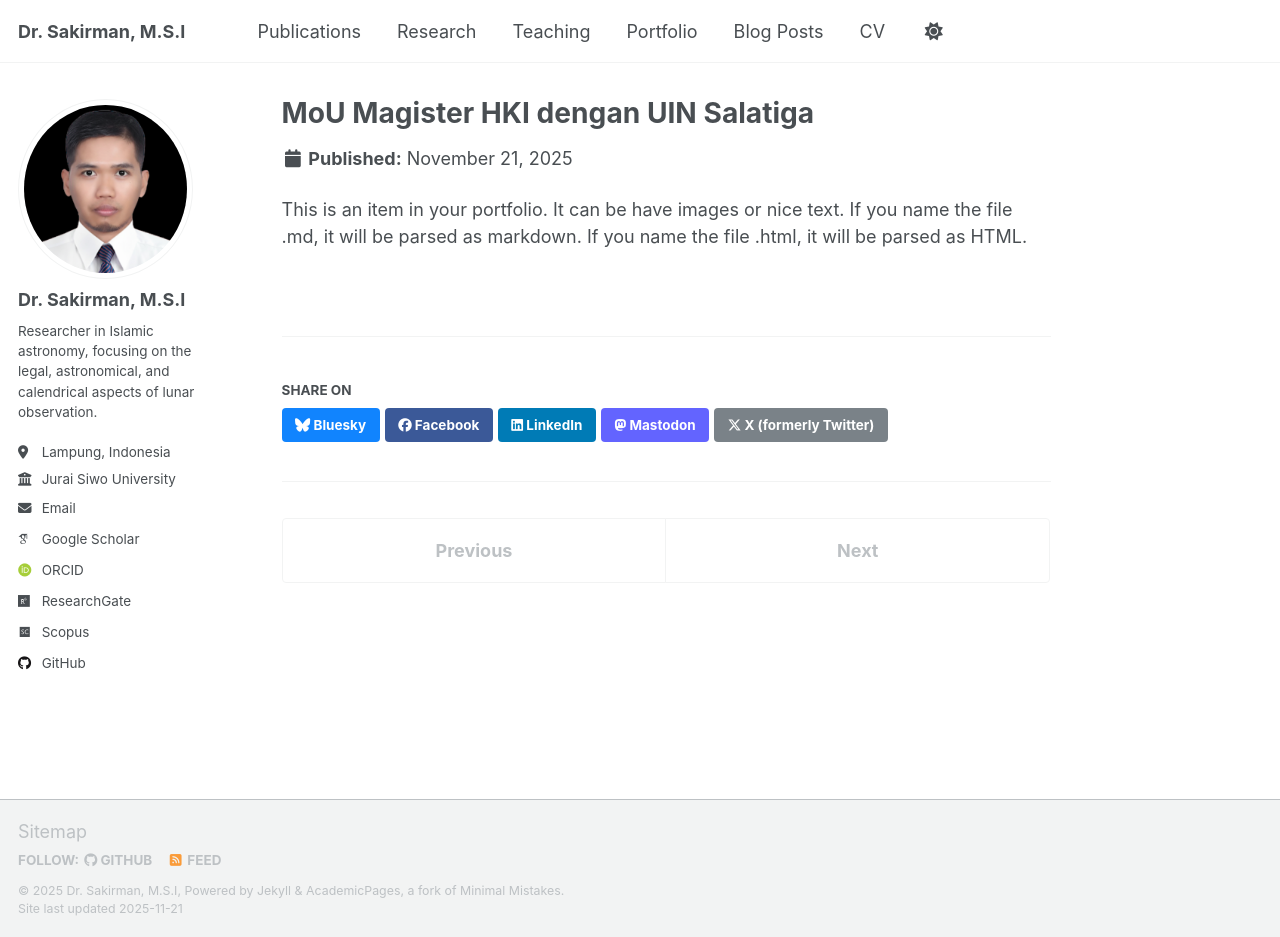
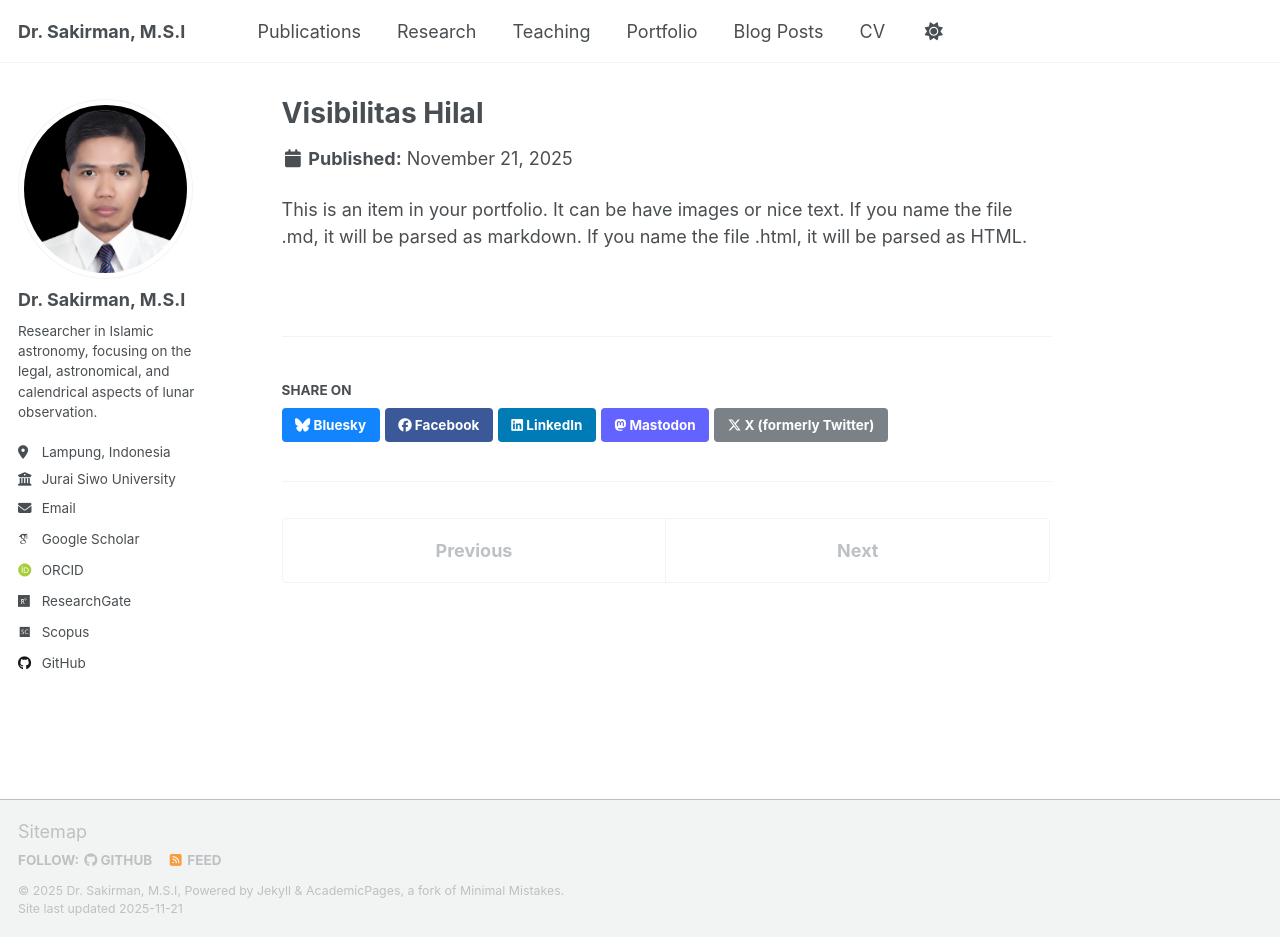
Before and after one commit to sakir-man/sakir-man.github.io, a Jekyll site: the page built from _portfolio/portfolio-1.md, in a window 1280 px wide and 937 px high. Built offline with Jekyll 4.4.1, drawn with Linux system fonts in a browser that asks for light colours; some web fonts are replaced; a script that is not in the unit is left out.

Commit message:
Update portfolio-1.md

```diff
--- a/_portfolio/portfolio-1.md
+++ b/_portfolio/portfolio-1.md
@@ -1,6 +1,6 @@
 ---
-title: "MoU Magister HKI dengan UIN Salatiga"
-excerpt: "Penandatangan Kerjasama <br/><img src='/images/buku8.jpg'>"
+title: "Visibilitas Hilal"
+excerpt: "Buku Visibilitas Hilal <br/><img src='/images/buku8.jpg'>"
 collection: portfolio
 ---
 
```
